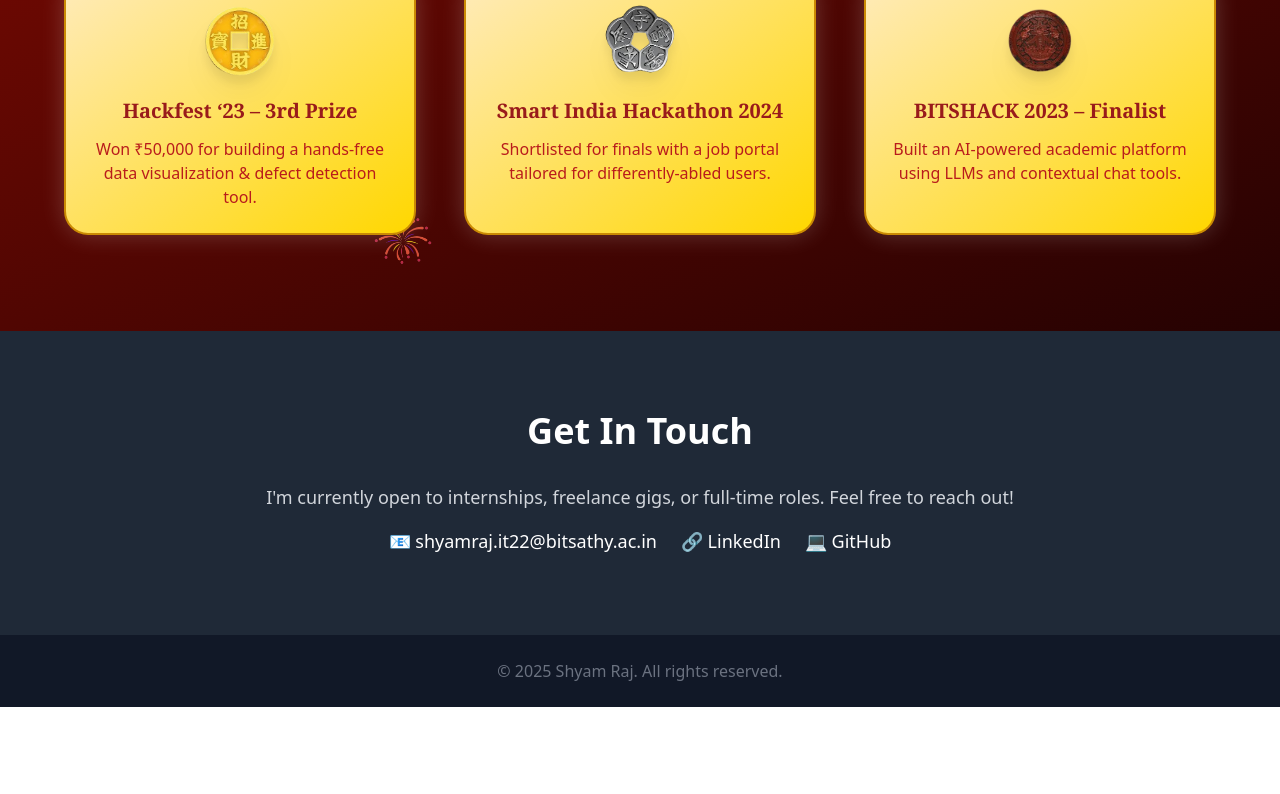
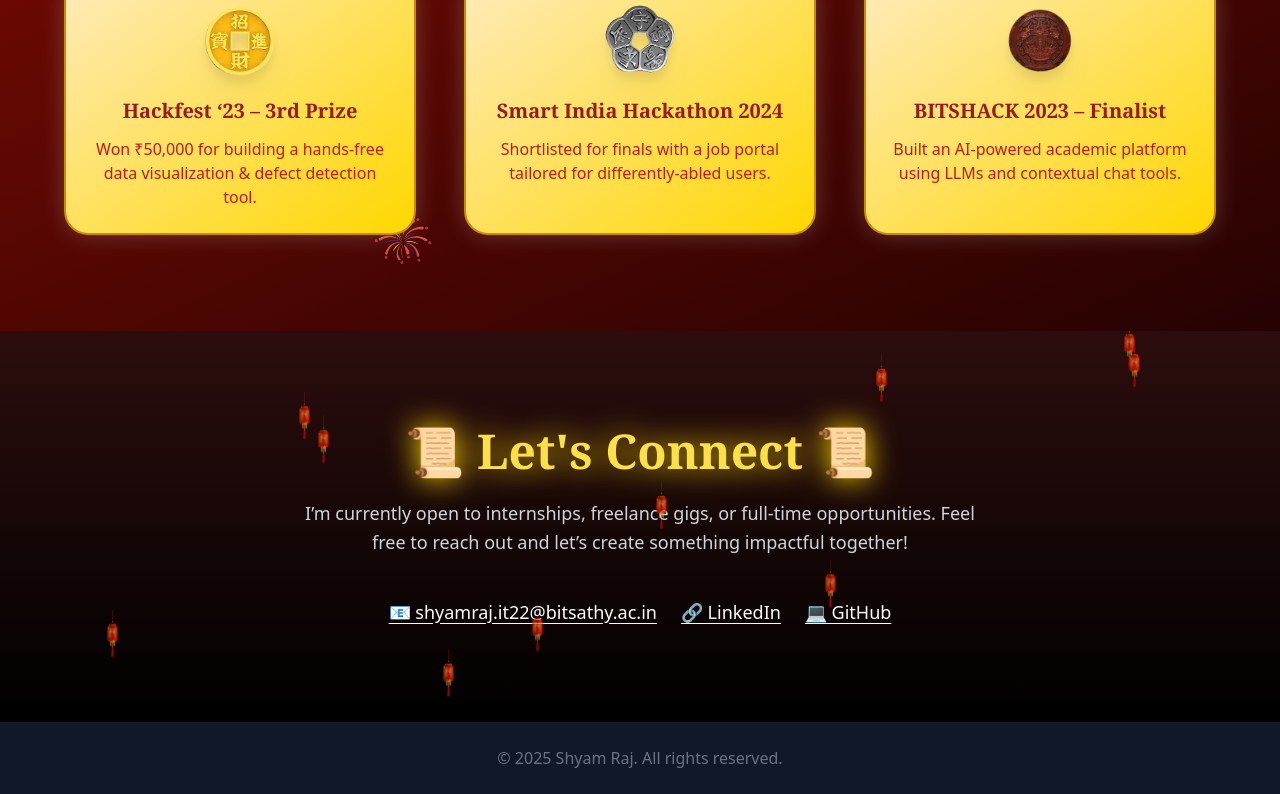
Before and after one commit to shyamshyam018/mern_portfolio, a React (Vite) app in the folder Portfolio/: page / in a window 1280 px wide. Shown: the part 3477-4271 px from the top of the page. Before the commit the page ends 4184 px from the top, so only its background shows below. Built offline with nearby package versions, Linux system fonts and the light colour scheme; a web font is replaced by a local one.

Commit message:
updated contact section

```diff
--- a/Portfolio/src/components/Contact.jsx
+++ b/Portfolio/src/components/Contact.jsx
@@ -2,15 +2,57 @@
 
 const Contact = () => {
   return (
-    <section id="contact" className="py-20 px-4 bg-gray-800 text-white text-center">
-      <h2 className="text-4xl font-bold mb-8">Get In Touch</h2>
-      <p className="text-gray-300 text-lg mb-4">
-        I'm currently open to internships, freelance gigs, or full-time roles. Feel free to reach out!
+    <section
+      id="contact"
+      className="relative py-24 px-6 bg-gradient-to-b from-[#2c0d0d] to-black text-white text-center overflow-hidden"
+    >
+      {/* Floating lanterns or glowing orbs */}
+      {[...Array(10)].map((_, i) => (
+        <div
+          key={i}
+          className="absolute w-12 h-12 bg-[url('/lantern.png')] bg-contain bg-no-repeat animate-float pointer-events-none opacity-70"
+          style={{
+            top: `${Math.random() * 90}%`,
+            left: `${Math.random() * 100}%`,
+            animationDuration: `${6 + Math.random() * 3}s`,
+            animationDelay: `${Math.random() * 5}s`,
+          }}
+        />
+      ))}
+
+      {/* Heading */}
+      <h2 className="text-5xl font-semibold font-serif text-yellow-300 mb-6 drop-shadow-[0_0_15px_gold]">
+        📜 Let's Connect 📜
+      </h2>
+
+      <p className="text-lg text-gray-300 max-w-2xl mx-auto mb-10 leading-relaxed">
+        I’m currently open to internships, freelance gigs, or full-time opportunities. Feel free to reach out and let’s create something impactful together!
       </p>
-      <div className="flex justify-center space-x-6 text-lg mt-4">
-        <a href="mailto:shyamraj.it22@bitsathy.ac.in" className="hover:text-blue-400">📧 shyamraj.it22@bitsathy.ac.in</a>
-        <a href="https://www.linkedin.com/in/shyamrajd" className="hover:text-blue-400" target="_blank">🔗 LinkedIn</a>
-        <a href="https://github.com/shyamshyam018" className="hover:text-blue-400" target="_blank">💻 GitHub</a>
+
+      {/* Contact Links */}
+      <div className="flex flex-col md:flex-row justify-center items-center gap-6 text-lg">
+        <a
+          href="mailto:shyamraj.it22@bitsathy.ac.in"
+          className="hover:text-yellow-400 transition duration-300 underline underline-offset-4"
+        >
+          📧 shyamraj.it22@bitsathy.ac.in
+        </a>
+        <a
+          href="https://www.linkedin.com/in/shyamrajd"
+          target="_blank"
+          rel="noopener noreferrer"
+          className="hover:text-yellow-400 transition duration-300 underline underline-offset-4"
+        >
+          🔗 LinkedIn
+        </a>
+        <a
+          href="https://github.com/shyamshyam018"
+          target="_blank"
+          rel="noopener noreferrer"
+          className="hover:text-yellow-400 transition duration-300 underline underline-offset-4"
+        >
+          💻 GitHub
+        </a>
       </div>
     </section>
   );
```
